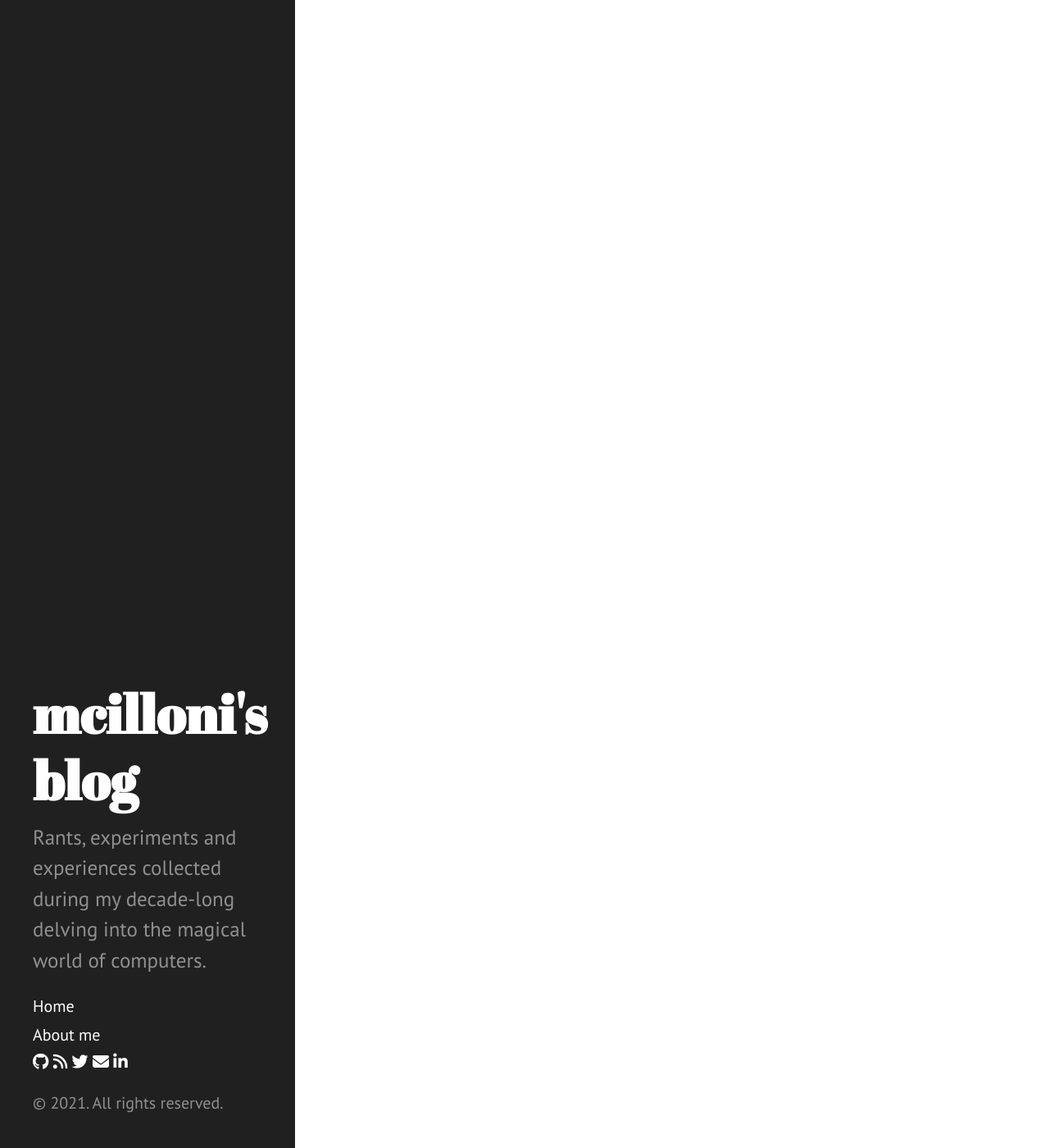
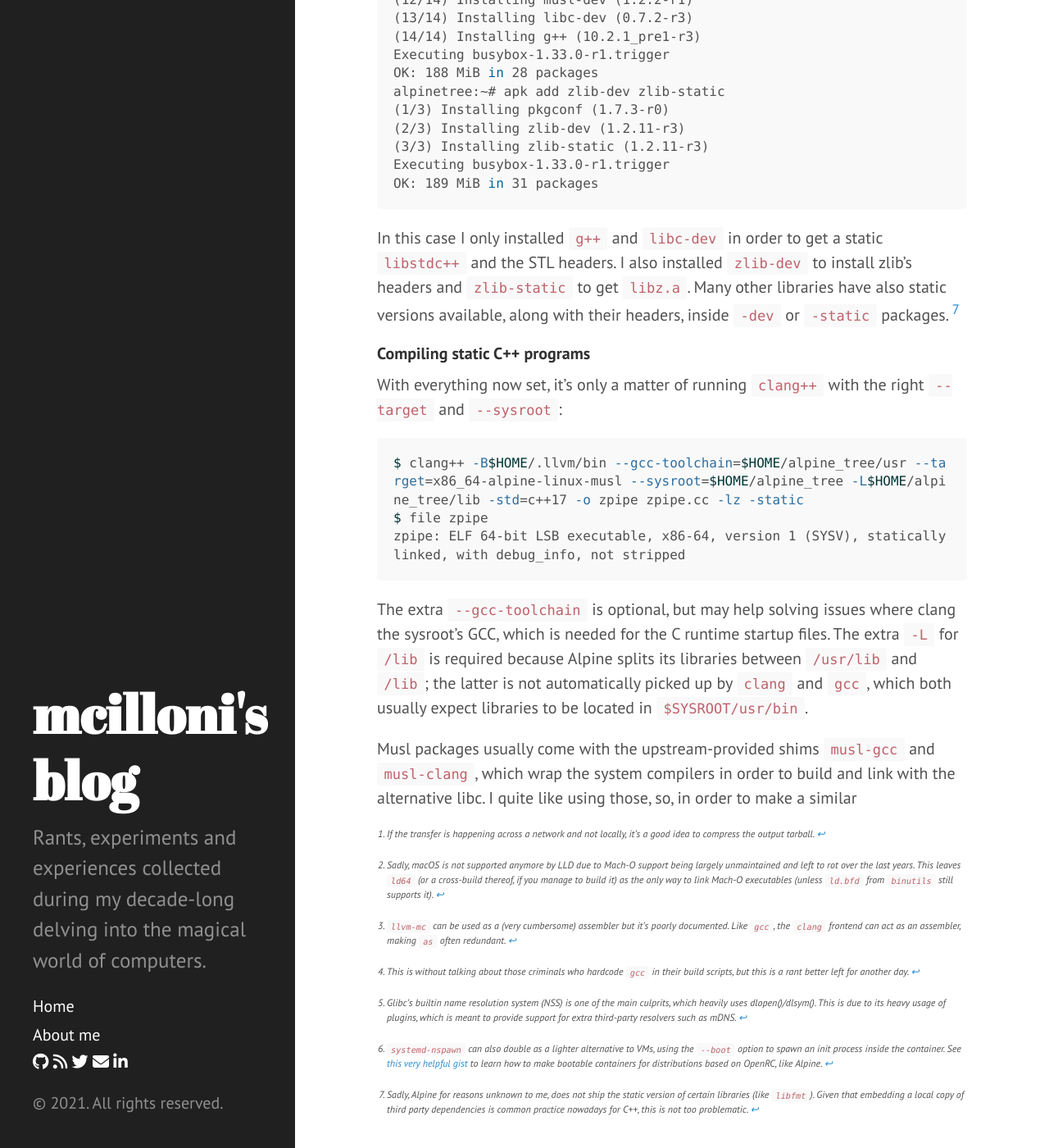
Before and after one commit to mcilloni/mcilloni.github.io, a Jekyll site: the page built from _posts/2021-01-20-cxx-cross-clang.md, in a window 1280 px wide and 1400 px high, scrolled down 7980 px. Shown: the whole window at 82% size. Built offline with Jekyll 4.4.1, drawn with Linux system fonts in a browser that asks for light colours; nearby versions of some CDN libraries; comment, search, counter and statistics services are not loaded; some of the changed text lies outside the part shown.

Commit message:
clang-cross: more added to first draft (incomplete)

````diff
--- a/_posts/2021-01-20-cxx-cross-clang.md
+++ b/_posts/2021-01-20-cxx-cross-clang.md
@@ -4,7 +4,7 @@ title: Cross compiling made easy, using Clang and LLVM
 ---
 
 Anyone who ever tried to cross-compile a C/C++ program knows how big a PITA the whole process could be.
-I've been building software for other platforms on my main GNU/Linux system for years, and I must say it has never been a very pleasant experience.
+I have been building software for other platforms on my main GNU/Linux system for years, and I must say it has never been a very pleasant experience.
 The main culprits are how byzantine build systems tend to be when configuring for cross-compilation, and how messy it is to set-up your cross toolchain in the first place.
 
 One of the main culprits in my experience has been the GNU toolchain, the decades-old behemoth upon which the Unix-like world has been building for years.
@@ -30,7 +30,7 @@ With the toolchain now set, the next step becomes to obtain a sysroot in order t
 
 ### Obtaining a sysroot
 A super fast way to find a working system directory for a given OS is to rip it straight from an existing system. It could be from a Docker container image, or straight from a running machine.
-For instance, this is how I used `tar` through `ssh` as a quick way to extract a working sysroot from a FreeBSD 13-CURRENT AArch64 VM [1^]:
+For instance, this is how I used `tar` through `ssh` as a quick way to extract a working sysroot from a FreeBSD 13-CURRENT AArch64 VM [^1]:
 
 ```
 $ mkdir ~/farm_tree
@@ -65,7 +65,7 @@ In the snipped above, I have managed to compile and link a C++ file into an exec
 More in detail:
 1. `--target` swaps the LLVM default target (`x86_64-pc-linux-gnu`) to `aarch64-pc-freebsd`, thus enabling cross-compilation.
 2. `--sysroot` forces Clang to assume the specified path as the root to search for headers and libraries, instead of the standard paths. Note that sometimes this setting might not be enough, especially if the target uses GCC and Clang somehow fails to detect its install path. This can be easily fixed by specifying `--gcc-toolchain`, which clarifies where to search for GCC installations.
-3. `-fuse-ld=lld` tells Clang to use `lld` instead of the default. As I will explain in a short while, it's highly unlikely that the system linker understands foreign targets, while LLD can natively support almost every binary format and OS [^3].
+3. `-fuse-ld=lld` tells Clang to use `lld` instead of the default. As I will explain in a short while, it's highly unlikely that the system linker understands foreign targets, while LLD can natively support almost every binary format and OS [^2].
 4. `-stdlib=libc++` is needed here due to Clang failing to detect that FreeBSD on AArch64 uses LLVM's `libc++` instead of GCC's `libstdc++`.
 5. `-lz` is also specified to show how Clang can also resolve other libraries inside the sysroot without issues, in this case, `zlib`.
 
@@ -91,7 +91,7 @@ Success! It's now possible to use this cross toolchain to build larger programs,
 
 #### Optional: creating an LLVM toolchain directory
 
-LLVM provides a mostly compatible counterpart for almost every tool shipped by `binutils` (with the notable exception of `as` [^1]), prefixed with `llvm-`.
+LLVM provides a mostly compatible counterpart for almost every tool shipped by `binutils` (with the notable exception of `as` [^3]), prefixed with `llvm-`.
 
 The most critical of these is LLD, which is a drop in replacement for a plaform's system linker, capable to replace both GNU `ld.bfd` and `gold` on GNU/Linux or BSD, and Microsoft's LINK.EXE when targeting MSVC. It supports linking on (almost) every platform supported by LLVM, thus removing the nuisance to have multiple specific linkers installed.
 
@@ -131,18 +131,113 @@ Given how unwieldy it is to remember to write all of the correct parameters ever
 $ cat ~/.local/bin/aarch64-pc-freebsd-clang
 #!/usr/bin/env sh
 
-exec /usr/bin/clang -B$HOME/.llvm/bin --target=aarch64-pc-freebsd --sysroot=$HOME/Workspace/farm_tree "$@"
+exec /usr/bin/clang -B$HOME/.llvm/bin --target=aarch64-pc-freebsd --sysroot=$HOME/farm_tree "$@"
 $ cat ~/.local/bin/aarch64-pc-freebsd-clang++
 #!/usr/bin/env sh
 
-exec /usr/bin/clang++ -B$HOME/.llvm/bin -stdlib=libc++ --target=aarch64-pc-freebsd --sysroot=$HOME/Workspace/farm_tree "$@"
+exec /usr/bin/clang++ -B$HOME/.llvm/bin -stdlib=libc++ --target=aarch64-pc-freebsd --sysroot=$HOME/farm_tree "$@"
 $ aarch64-pc-freebsd-clang++ -o tst tst.cc -static
- marco  Canis  ~  $  file tst
+$ file tst
 tst: ELF 64-bit LSB executable, ARM aarch64, version 1 (FreeBSD), statically linked, for FreeBSD 13.0 (1300136), FreeBSD-style, with debug_info, not stripped
 
 ```
 
+### Appendix: static linking with musl and Alpine Linux
+
+Statically linking a C or C++ program can sometimes save you a lot of library compatibility headaches, especially when you can't control what's going to be installed on whatever you plan to target.
+Building static binaries is however quite annoying on GNU/Linux, due to Glibc actively refraining people from linking it statically. [^5]
+
+Musl is a very compatible standard library implementation for Linux that plays much nicer with static linking, and it is now shipped by most major distributions. These packages often suffice in building your code statically, at least as long as you plan to stick with plain C.
+
+The situation gets much more complicated if you plan to use C++, or if you need additional components. System libraries (like `libstdc++`, `libz`, `libffi` and so on) are usually only built for Glibc, so you must compile everything else yourself, including `libstdc++`, which means recompiling GCC or LLVM's `libc++`.
+
+Thankfully, there are several distributions out there that target _"Musl-plus-Linux"_, everyone's favorite being Alpine Linux. It is thus possible to apply the same approach used with FreeBSD on AArch before to obtain a `x86_64-pc-linux-musl` sysroot, complete of libraries and packages built for Musl.
+
+#### Setting up an Alpine container
+
+A good starting point are the minirootfs tarballs provided by Alpine, which are meant for containers and tend to be very small:
+
+```shell
+$ wget -qO - https://dl-cdn.alpinelinux.org/alpine/v3.13/releases/x86_64/alpine-minirootfs-3.13.1-x86_64.tar.gz | gunzip | sudo tar xfp - -C ~/alpine_tree
+```
+
+It is now possible to chroot inside the image in `~/alpine_tree` to set it up with all the packages you may need.
+I prefer in general to use `systemd-nspawn` instead then `chroot` because it is vastly better and less error prone. [^6]
+
+```shell
+$ $  sudo systemd-nspawn -D alpine_tree
+Spawning container alpinetree on /home/marco/alpine_tree.
+Press ^] three times within 1s to kill container.
+alpinetree:~#
+```
+
+We can now (optionally) switch to the `edge` branch of Alpine for newer packages by editing `/etc/apk/repositories`, and then install the required packages containing the static libraries we need:
+
+```shell
+alpinetree:~# cat /etc/apk/repositories
+https://dl-cdn.alpinelinux.org/alpine/edge/main
+https://dl-cdn.alpinelinux.org/alpine/edge/community
+alpinetree:~# apk update
+fetch https://dl-cdn.alpinelinux.org/alpine/edge/main/x86_64/APKINDEX.tar.gz
+fetch https://dl-cdn.alpinelinux.org/alpine/edge/community/x86_64/APKINDEX.tar.gz
+v3.13.0-1030-gbabf0a1684 [https://dl-cdn.alpinelinux.org/alpine/edge/main]
+v3.13.0-1035-ga3ac7373fd [https://dl-cdn.alpinelinux.org/alpine/edge/community]
+OK: 14029 distinct packages available
+alpinetree:~# apk upgrade
+OK: 6 MiB in 14 packages
+alpinetree:~# apk add g++ libc-dev
+(1/14) Installing libgcc (10.2.1_pre1-r3)
+(2/14) Installing libstdc++ (10.2.1_pre1-r3)
+(3/14) Installing binutils (2.35.1-r1)
+(4/14) Installing libgomp (10.2.1_pre1-r3)
+(5/14) Installing libatomic (10.2.1_pre1-r3)
+(6/14) Installing libgphobos (10.2.1_pre1-r3)
+(7/14) Installing gmp (6.2.1-r0)
+(8/14) Installing isl22 (0.22-r0)
+(9/14) Installing mpfr4 (4.1.0-r0)
+(10/14) Installing mpc1 (1.2.1-r0)
+(11/14) Installing gcc (10.2.1_pre1-r3)
+(12/14) Installing musl-dev (1.2.2-r1)
+(13/14) Installing libc-dev (0.7.2-r3)
+(14/14) Installing g++ (10.2.1_pre1-r3)
+Executing busybox-1.33.0-r1.trigger
+OK: 188 MiB in 28 packages
+alpinetree:~# apk add zlib-dev zlib-static
+(1/3) Installing pkgconf (1.7.3-r0)
+(2/3) Installing zlib-dev (1.2.11-r3)
+(3/3) Installing zlib-static (1.2.11-r3)
+Executing busybox-1.33.0-r1.trigger
+OK: 189 MiB in 31 packages
+```
+
+In this case I only installed `g++` and `libc-dev` in order to get a static `libstdc++` and the STL headers. I also installed `zlib-dev` to install zlib's headers and `zlib-static` to get `libz.a`.
+Many other libraries have also static versions available, along with their headers, inside `-dev` or `-static` packages. [^7]
+
+#### Compiling static C++ programs
+
+With everything now set, it's only a matter of running `clang++` with the right `--target` and `--sysroot`:
+
+```shell
+$ clang++ -B$HOME/.llvm/bin --gcc-toolchain=$HOME/alpine_tree/usr --target=x86_64-alpine-linux-musl --sysroot=$HOME/alpine_tree -L$HOME/alpine_tree/lib -std=c++17 -o zpipe zpipe.cc -lz -static
+$ file zpipe
+zpipe: ELF 64-bit LSB executable, x86-64, version 1 (SYSV), statically linked, with debug_info, not stripped
+```
+
+The extra `--gcc-toolchain` is optional, but may help solving issues where clang the sysroot's GCC, which is needed for the C runtime startup files.
+The extra `-L` for `/lib` is required because Alpine splits its libraries between `/usr/lib` and `/lib`; the latter is not automatically picked up by `clang` and `gcc`, which both usually expect libraries to be located in `$SYSROOT/usr/bin`.
+
+Musl packages usually come with the upstream-provided shims `musl-gcc` and `musl-clang`, which wrap the system compilers in order to build and link with the alternative libc. I quite like using those, so, in order to make a similar
+
 [^1]: If the transfer is happening across a network and not locally, it's a good idea to compress the output tarball.
-[^2]: `llvm-mc` can be used as an assembler, but it's cumbersome to use and not well documented. Like `gcc`, the `clang` frontend can act as an assembler, making `as` often redundant.
-[^3]: Sadly, macOS is not supported anymore by LLD due to Mach-O support being largely unmaintained and left to rot over the last years. This leaves `ld64` (or a cross-build thereof, if you manage to build it) as the only way to link Mach-O executables (unless `ld.bfd` from `binutils` still supports it).
+
+[^2]: Sadly, macOS is not supported anymore by LLD due to Mach-O support being largely unmaintained and left to rot over the last years. This leaves `ld64` (or a cross-build thereof, if you manage to build it) as the only way to link Mach-O executables (unless `ld.bfd` from `binutils` still supports it).
+
+[^3]: `llvm-mc` can be used as a (very cumbersome) assembler but it's poorly documented. Like `gcc`, the `clang` frontend can act as an assembler, making `as` often redundant.
+
 [^4]: This is without talking about those criminals who hardcode `gcc` in their build scripts, but this is a rant better left for another day.
+
+[^5]: Glibc's builtin name resolution system (NSS) is one of the main culprits, which heavily uses dlopen()/dlsym(). This is due to its heavy usage of plugins, which is meant to provide support for extra third-party resolvers such as mDNS.
+
+[^6]: `systemd-nspawn` can also double as a lighter alternative to VMs, using the `--boot` option to spawn an init process inside the container. See [this very helpful gist](https://gist.github.com/sfan5/52aa53f5dca06ac3af30455b203d3404) to learn how to make bootable containers for distributions based on OpenRC, like Alpine.
+
+[^7]: Sadly, Alpine for reasons unknown to me, does not ship the static version of certain libraries (like `libfmt`). Given that embedding a local copy of third party dependencies is common practice nowadays for C++, this is not too problematic.
````
